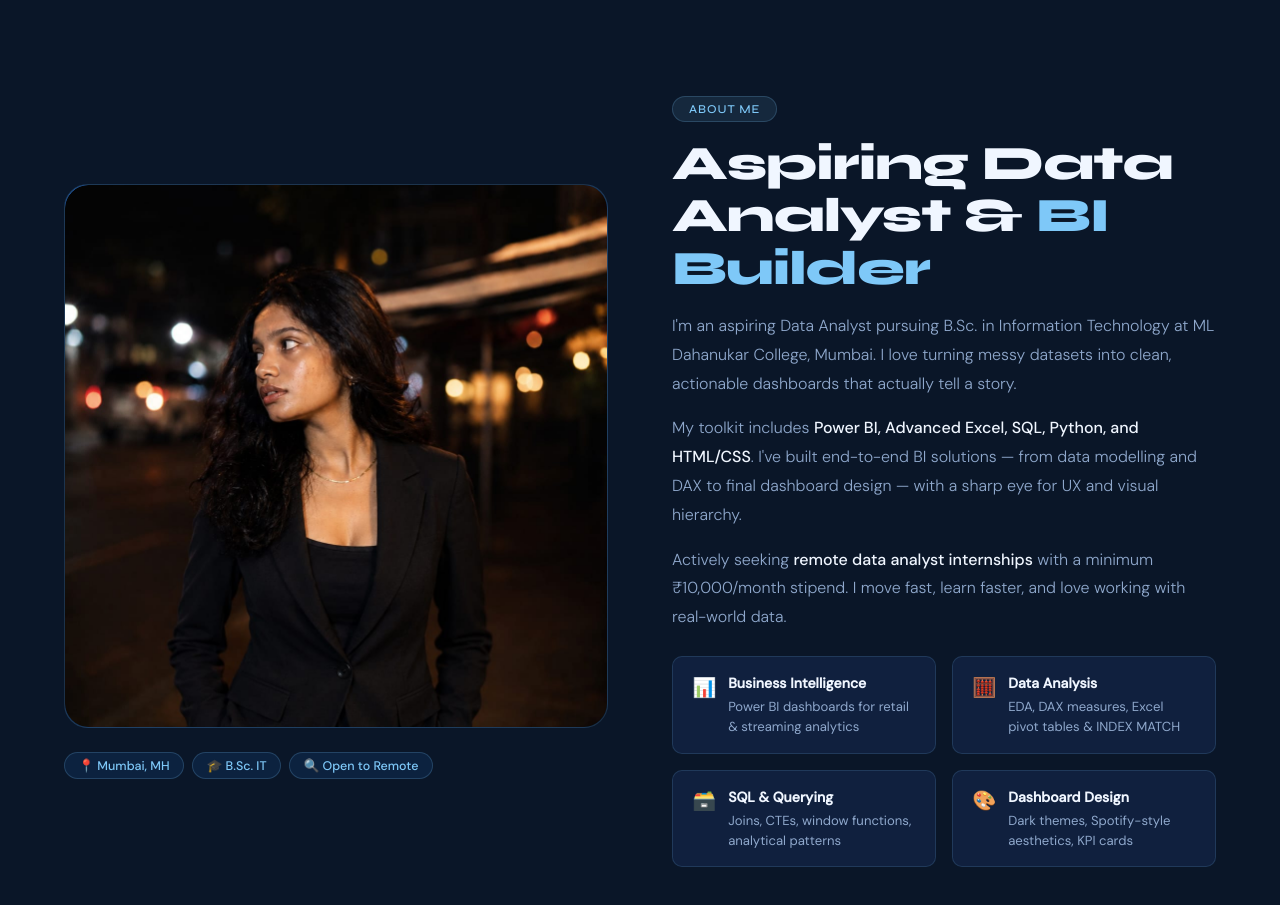
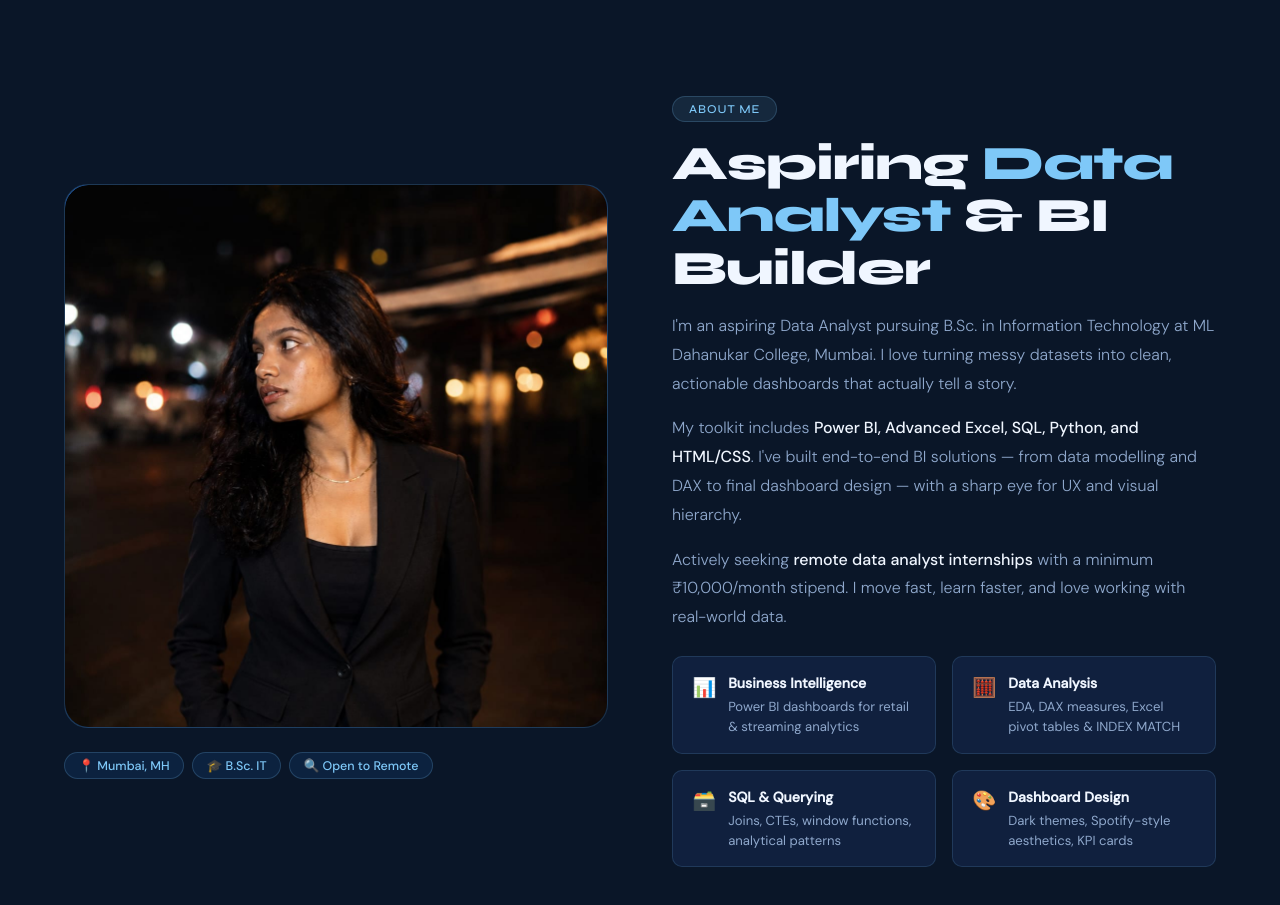
Before and after one commit to palkhushi7898-lab/data-analyst-portfolio, a plain HTML site: page index.html in a window 1280 px wide. Shown: the part 800-1705 px from the top of the page. Drawn offline with Linux system fonts and the light colour scheme.

Commit message:
Update index.html

```diff
--- a/index.html
+++ b/index.html
@@ -539,7 +539,9 @@
     </div>
     <div class="about-text reveal" style="transition-delay:0.1s">
       <div class="section-tag">About Me</div>
-      <h2 class="section-title"> Aspiring Data Analyst &amp; <span class="accent">BI Builder</span></h2>
+     <h2 class="section-title">
+  Aspiring <span class="accent">Data Analyst</span> &amp; BI Builder
+</h2>
       <p>I'm an aspiring Data Analyst pursuing B.Sc. in Information Technology at ML Dahanukar College, Mumbai. I love turning messy datasets into clean, actionable dashboards that actually tell a story.</p>
       <p>My toolkit includes <strong>Power BI, Advanced Excel, SQL, Python, and HTML/CSS</strong>. I've built end-to-end BI solutions — from data modelling and DAX to final dashboard design — with a sharp eye for UX and visual hierarchy.</p>
       <p>Actively seeking <strong>remote data analyst internships</strong> with a minimum ₹10,000/month stipend. I move fast, learn faster, and love working with real-world data.</p>
```
